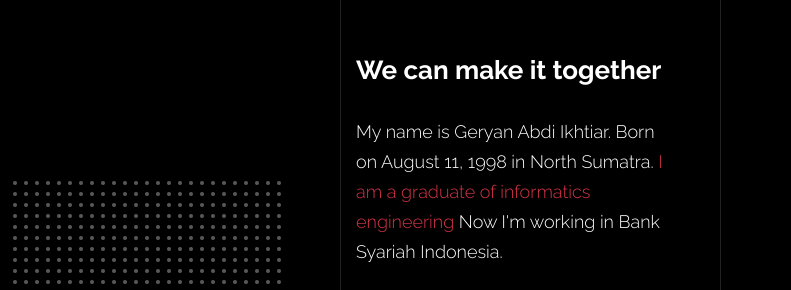
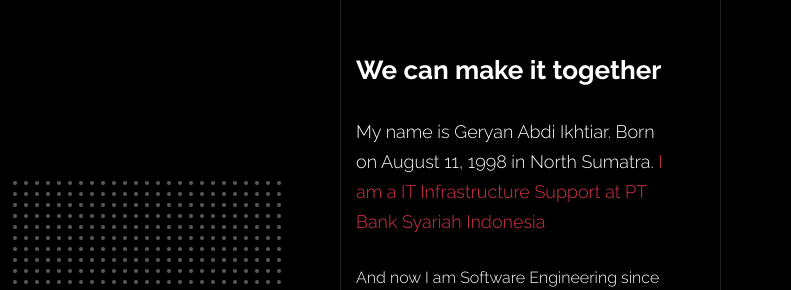
Before and after one commit to GeryanAbdi/geryanabdi.github.io, a plain HTML site: page index.html in a window 1280 px wide. Shown: the part 1815-2105 px from the top of the page, 489-1280 px from the left. Drawn offline with nearby package versions, Linux system fonts and the light colour scheme; files whose address does not match are found by name.

Commit message:
Update index.html

```diff
--- a/index.html
+++ b/index.html
@@ -274,7 +274,7 @@
             </div>
             <div class="col-lg-4 pr-lg-5">
               <h3 class="mb-4 heading-h3"><span class="gsap-reveal">We can make it together</span></h3>
-              <p class="lead gsap-reveal">My name is Geryan Abdi Ikhtiar. Born on August 11, 1998 in North Sumatra. <a href="#">I am a graduate of informatics engineering</a> Now I'm working in Bank Syariah Indonesia. </p>
+              <p class="lead gsap-reveal">My name is Geryan Abdi Ikhtiar. Born on August 11, 1998 in North Sumatra. <a href="#">I am a IT Infrastructure Support at PT Bank Syariah Indonesia</a>
               <p class="mb-4 gsap-reveal">And now I am Software Engineering since 2016. Besides that I am an Enthusiastic Digital Marketing and Project Management since 2020.</p>
               <p class="gsap-reveal"><a href="#" class="btn btn-outline-pill btn-custom-light">Read More</a></p>
             </div>
```
